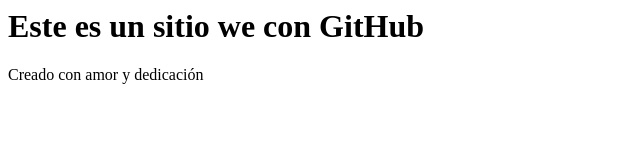
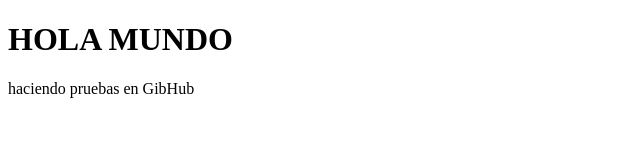
Before and after one commit to RodrigoSantanaVillegas/rodrigosantanavillegas.github.io, a plain HTML site: page index.html in a window 1280 px wide. Shown: the whole page, without its empty margins (0-640 px from the left). Drawn offline with Linux system fonts and the light colour scheme.

Commit message:
COMIENZO DE PÁGINA WEB PERSONAL
PMF(MPYM)

```diff
--- a/index.html
+++ b/index.html
@@ -1,2 +1,13 @@
-<h1>Este es un sitio we con GitHub</h1>
-<p>Creado con amor y dedicación</p>
+<!DOCTYPE html>
+<html lang="en">
+<head>
+    <meta charset="UTF-8">
+    <meta http-equiv="X-UA-Compatible" content="IE=edge">
+    <meta name="viewport" content="width=device-width, initial-scale=1.0">
+    <title>RODRIGO SANTANA VILLEGAS</title>
+</head>
+<body>
+    <h1>HOLA MUNDO</h1>
+    <p>haciendo pruebas en GibHub</p>
+</body>
+</html>
```
